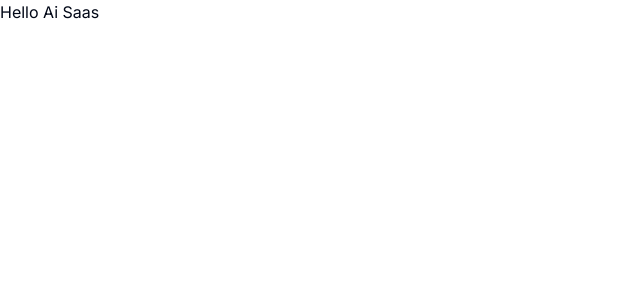
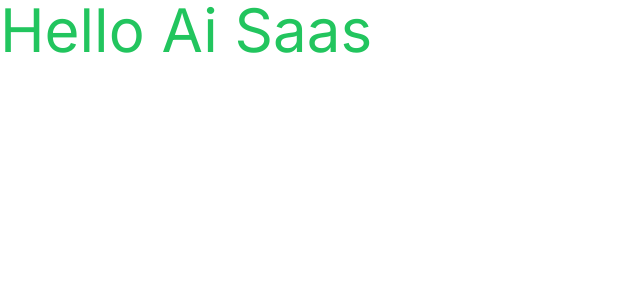
Before and after one commit to nglaizette/my-ai-saas-app, a Next.js app: page / in a window 1280 px wide. Shown: the top 300 px of the page, without its empty margins (0-640 px from the left). Built offline with nearby package versions, Linux system fonts and the light colour scheme.

Commit message:
Essai de tailwind

```diff
--- a/app/page.tsx
+++ b/app/page.tsx
@@ -1,6 +1,6 @@
 
 export default function Home() {
   return (
-    <p>Hello Ai Saas</p>
+    <p className="text-6xl text-green-500">Hello Ai Saas</p>
   );
 }
```
